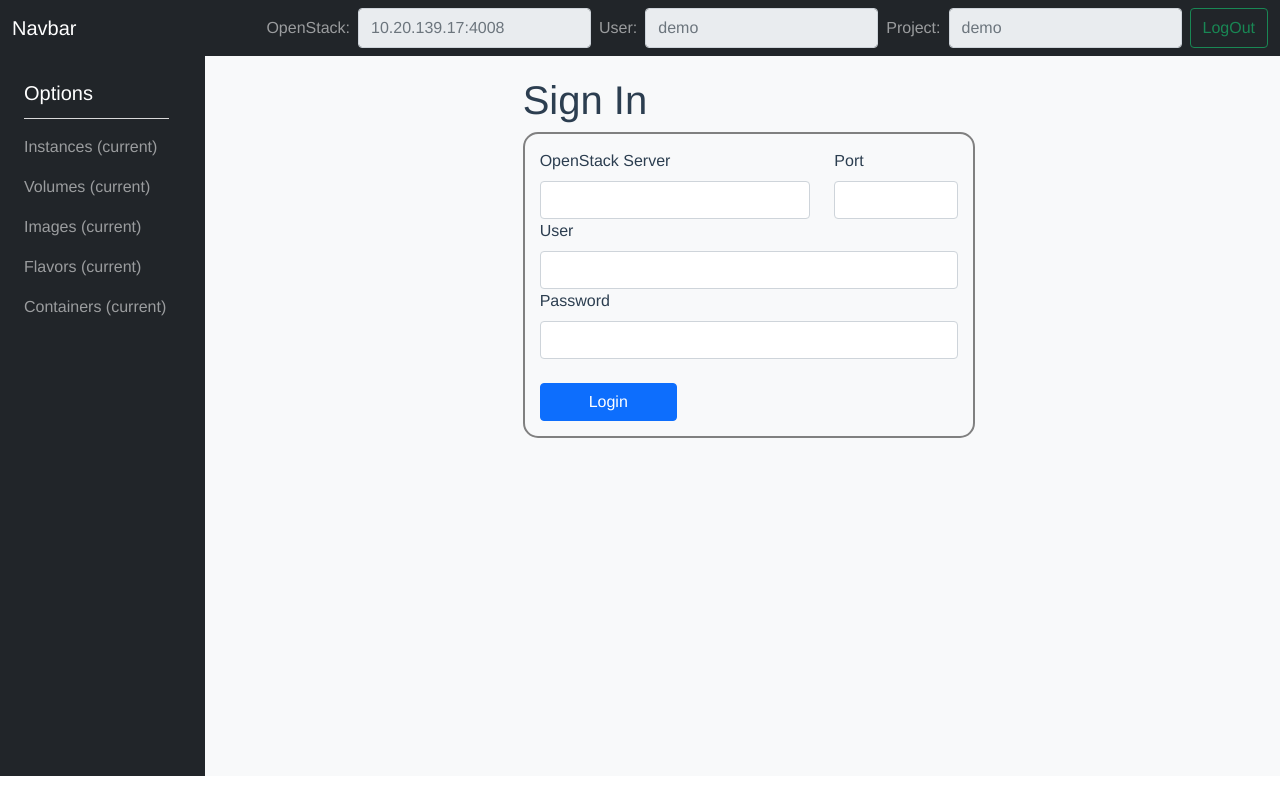
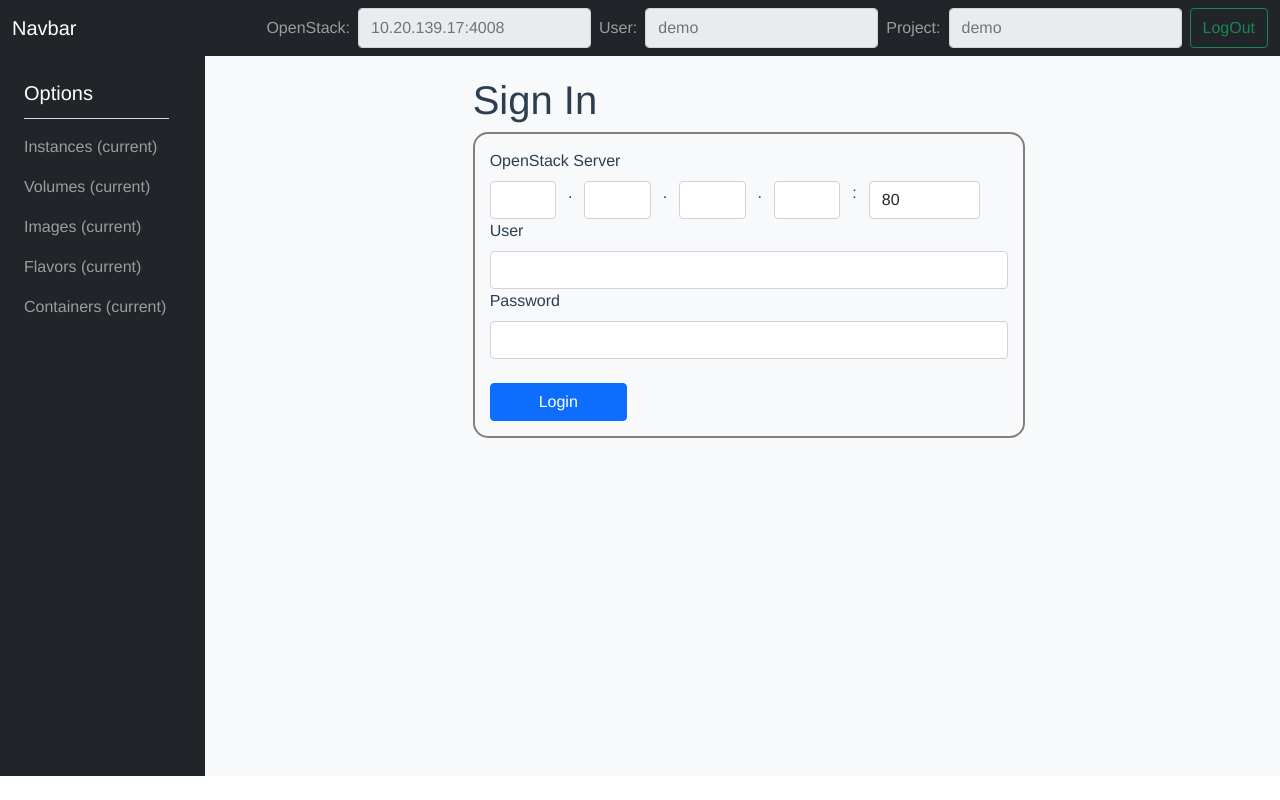
Before and after one commit to GFrancV/VueStack, a Vue app: page /#/signin in a window 1280 px wide. Built offline with nearby package versions, Linux system fonts and the light colour scheme; what vue-toast-notification would draw is missing.

Commit message:
The first part of the login is ready.

```diff
--- a/src/main.js
+++ b/src/main.js
@@ -7,18 +7,13 @@
 import App from "./App.vue"
 import router from "./router"
 import axios from "axios"
+import VueAxios from "vue-axios"
 
 //Notify plugin
 import Toaster from "vue-toast-notification"
 import "vue-toast-notification/dist/theme-sugar.css"
 
-const app = createApp(App).use(router).use(Toaster)
-
-//Change this URL to test
-const url = "http://10.20.139.17:40080"
-
-axios.defaults.baseURL = url
-app.config.globalProperties.$axios = axios
-app.config.globalProperties.$serverUrl = url
+axios.defaults.timeout = 55000
+const app = createApp(App).use(router).use(VueAxios, axios).use(Toaster)
 
 app.mount("#app")
--- a/src/views/SignIn.vue
+++ b/src/views/SignIn.vue
@@ -2,20 +2,54 @@
 	<div class="container signin">
 		<h1>Sign In</h1>
 		<div class="form-sign">
+			<label class="form-label" for="ipServer">OpenStack Server</label>
 			<div class="row">
-				<div class="col-sm-8">
-					<label class="form-label" for="ipServer">OpenStack Server</label>
-					<input v-model="credentials.ip" class="form-control" type="text" id="ipServer" required />
-				</div>
-				<div class="col-sm-4">
-					<label class="form-label" for="portServer">Port</label>
+				<div class="col-sm-2">
 					<input
-						v-model="credentials.port"
+						v-model="credentials.ip[0]"
 						class="form-control"
 						type="number"
-						id="portServer"
+						min="0"
+						max="255"
 						required
 					/>
+				</div>
+				.
+				<div class="col-sm-2">
+					<input
+						v-model="credentials.ip[1]"
+						class="form-control"
+						type="number"
+						min="0"
+						max="255"
+						required
+					/>
+				</div>
+				.
+				<div class="col-sm-2">
+					<input
+						v-model="credentials.ip[2]"
+						class="form-control"
+						type="number"
+						min="0"
+						max="255"
+						required
+					/>
+				</div>
+				.
+				<div class="col-sm-2">
+					<input
+						v-model="credentials.ip[3]"
+						class="form-control"
+						type="number"
+						min="0"
+						max="255"
+						required
+					/>
+				</div>
+				:
+				<div class="col-sm-3">
+					<input v-model="credentials.port" class="form-control" type="number" required />
 				</div>
 			</div>
 			<label class="form-label" for="username">User</label>
@@ -32,9 +66,6 @@
 			<button type="button" class="btn btn-primary px-5" @click="checkForm">Login</button>
 		</div>
 	</div>
-	<div v-if="errors" class="container">
-		{{ credentials }}
-	</div>
 </template>
 
 <script>
@@ -43,21 +74,95 @@
 		data() {
 			return {
 				credentials: {
-					ip: "",
-					port: "",
+					ip: {},
+					port: 80,
 					username: "",
 					password: "",
 				},
+				openstack: "",
 				errors: null,
+				message: {
+					auth: {
+						identity: {
+							methods: ["password"],
+							password: {
+								user: {
+									name: "demo",
+									domain: {
+										name: "Default",
+									},
+									password: "devstack",
+								},
+							},
+						},
+					},
+				},
 			}
 		},
 		methods: {
 			checkForm() {
-				if (this.credentials.ip == "") this.$toast.error("Ip of server is required!")
-				if (this.credentials.port == "") this.$toast.error("Port of server is required!")
+				//if (this.credentials.ip == "") this.$toast.error("Ip of server is required!")
+				//if (this.credentials.port == "") this.$toast.error("Port of server is required!")
 				if (this.credentials.username == "") this.$toast.error("Username is required!")
 				if (this.credentials.password == "") this.$toast.error("Password is required!")
-				if (this.credentials.password != "" && this.credentials.username != "") this.errors = true //this.login()
+				if (this.credentials.password != "" && this.credentials.username != "") this.login()
+			},
+
+			login() {
+				this.axios
+					.post(
+						"http://" +
+							this.credentials.ip[0] +
+							"." +
+							this.credentials.ip[1] +
+							"." +
+							this.credentials.ip[2] +
+							"." +
+							this.credentials.ip[3] +
+							":" +
+							this.credentials.port +
+							"/identity/v3/auth/tokens",
+						{
+							auth: {
+								identity: {
+									methods: ["password"],
+									password: {
+										user: {
+											name: this.credentials.username,
+											domain: {
+												name: "Default",
+											},
+											password: this.credentials.password,
+										},
+									},
+									scope: {
+										project: {
+											id: "default",
+										},
+									},
+								},
+							},
+						},
+						{
+							headers: {
+								"Content-Type": "application/json",
+							},
+						}
+					)
+					.then(response => {
+						this.user = response.data.token.user
+						this.user.token = response.headers["x-subject-token"]
+						this.user.scope = "project"
+						//this.getProjects()
+						this.loading = false
+						this.$toast.success("SignIn successful!")
+						console.log(response)
+					})
+					.catch(error => {
+						if (error.response.status == 401)
+							this.$toast.error("Failed to login! Wrong username or password")
+						this.loading = false
+					})
 			},
 		},
 	}
@@ -65,7 +170,7 @@
 
 <style>
 	.signin {
-		width: 500px;
+		width: 600px;
 	}
 
 	.form-sign {
```
